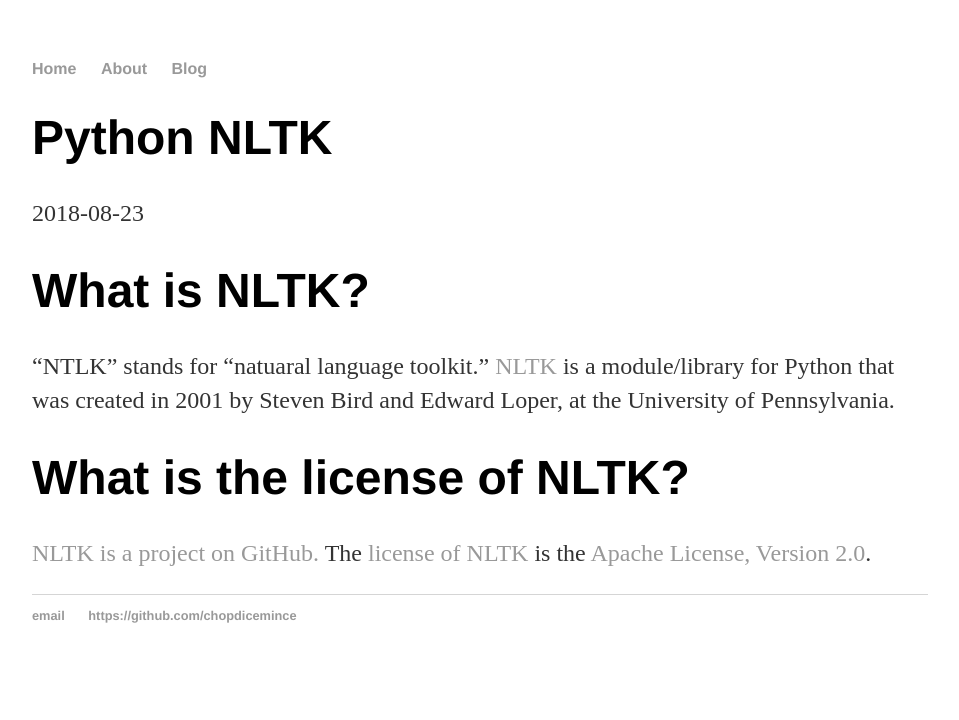
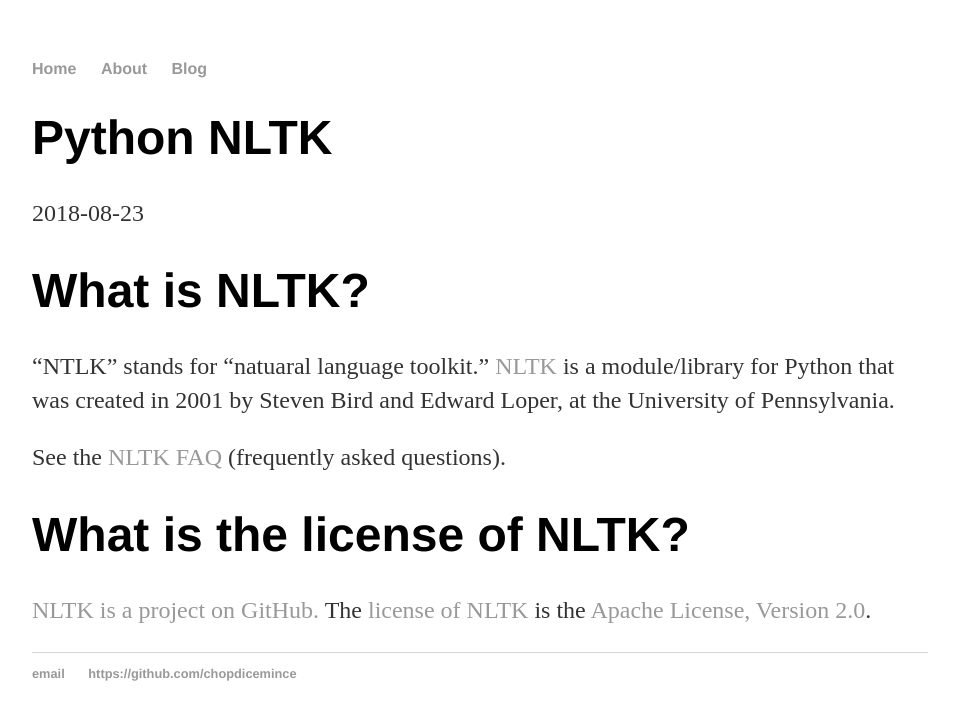
Before and after one commit to chopdicemince/chopdicemince.github.io, a Jekyll site: the page built from _posts/2018-08-23-python-nltk.md, in a window 1280 px wide. Shown: the top 720 px of the page, without its empty margins (160-1119 px from the left). Built offline with Jekyll 4.4.1, drawn with Linux system fonts in a browser that asks for light colours.

Commit message:
Add link to NLTK FAQ

```diff
--- a/_posts/2018-08-23-python-nltk.md
+++ b/_posts/2018-08-23-python-nltk.md
@@ -8,6 +8,8 @@
 
 "NTLK" stands for "natuaral language toolkit." [NLTK](http://www.nltk.org/) is a module/library for Python that was created in 2001 by Steven Bird and Edward Loper, at the University of Pennsylvania.
 
+See the [NLTK FAQ](https://github.com/nltk/nltk/wiki/FAQ) (frequently asked questions).
+
 # What is the license of NLTK?
 
 [NLTK is a project on GitHub.](https://github.com/nltk/nltk) The [license of NLTK](https://github.com/nltk/nltk/blob/develop/LICENSE.txt) is the [Apache License, Version 2.0](https://www.apache.org/licenses/).
```
